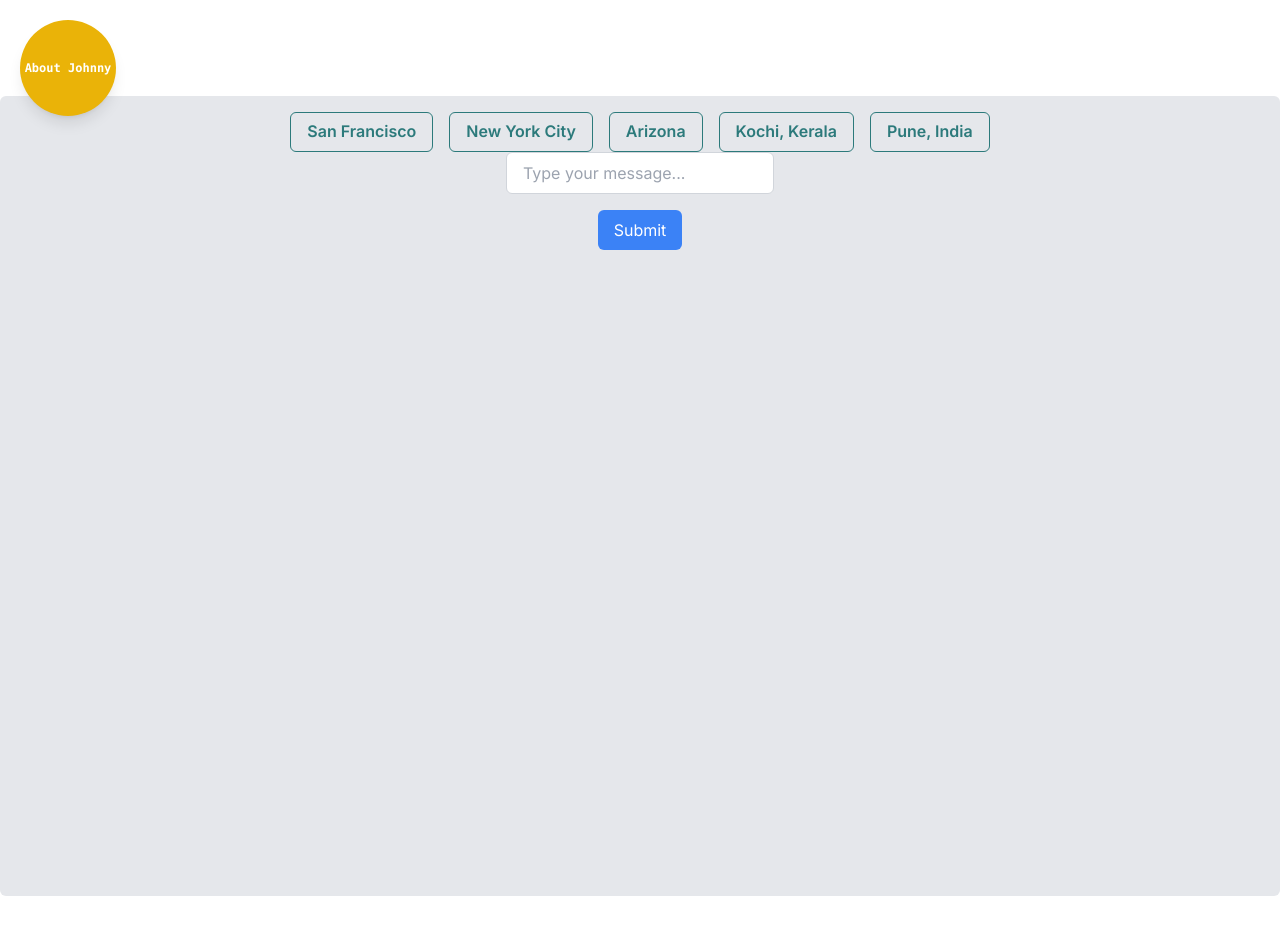
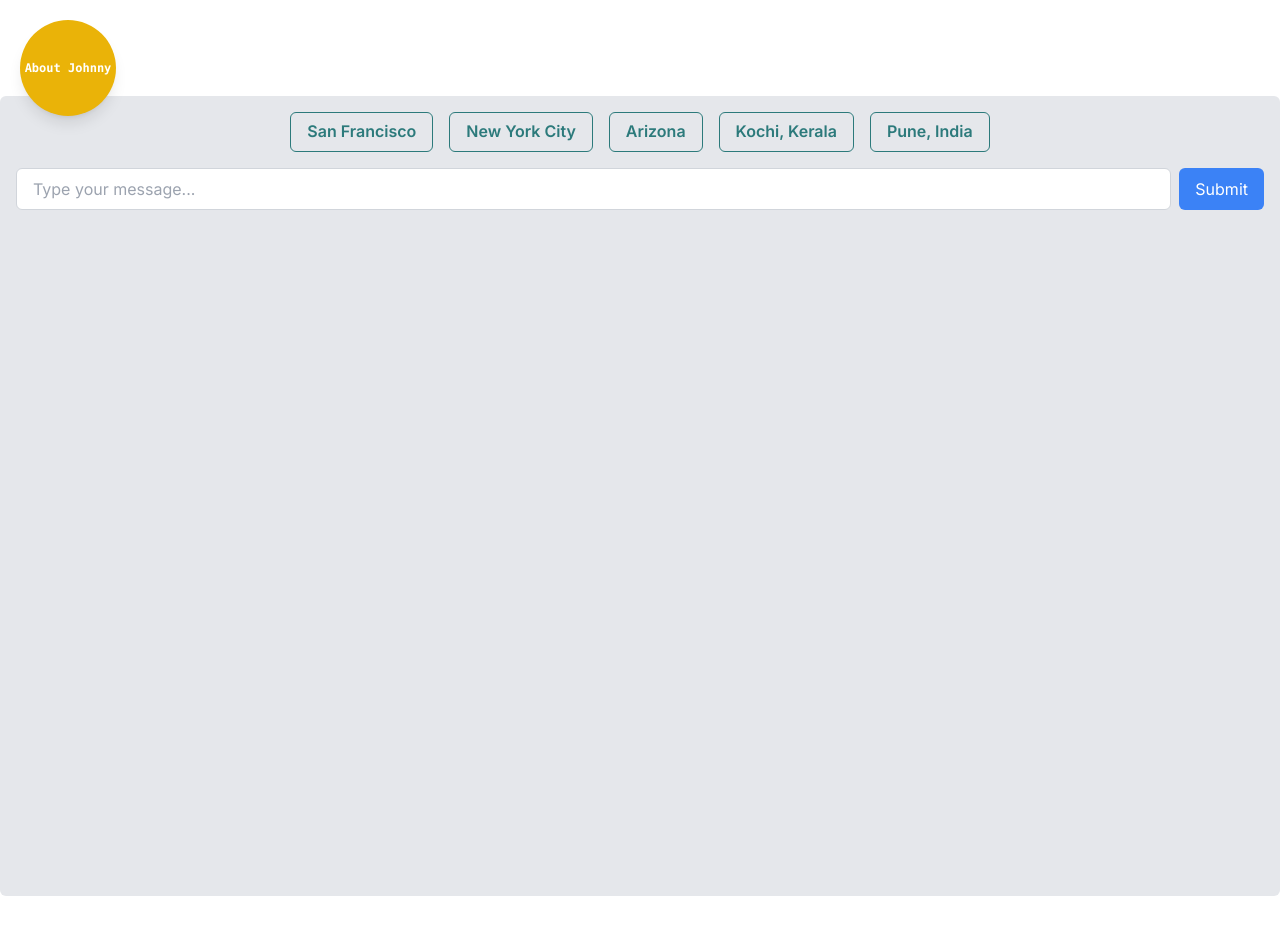
Before and after one commit to JSsquare/johnny-quest, a Next.js app: page / in a window 1280 px wide. Shown: the top 934 px of the page. Built offline with nearby package versions, Linux system fonts and the light colour scheme.

Commit message:
Small UI improvments

```diff
--- a/app/components/ChatContainer.tsx
+++ b/app/components/ChatContainer.tsx
@@ -1,29 +1,31 @@
 'use client'
-import { Button, Center, Stack } from '@chakra-ui/react'
-import { SyntheticEvent, useState } from 'react'
+import { Button, Stack } from '@chakra-ui/react'
+import { useState } from 'react'
 
 const ChatContainer = () => {
   const [inputText, setInputText] = useState('')
   const [chatHistory, setChatHistory] = useState<string[]>([])
 
   const handleSubmit = () => {
-    if (inputText.length)
+    if (inputText.length) {
       setChatHistory((prevChatHistory) => [...prevChatHistory, inputText])
       setInputText('')
+    }
   }
 
   return (
     <div className="p-4 bg-gray-200 rounded-md h-screen w-screen">
       <CityPills />
 
-      <Stack align="center">
+      <Stack spacing={4}>
         {chatHistory.map((message, index) => (
           <div key={index} className="bg-white p-4 rounded-md shadow-md">
             <p className="text-lg">{message}</p>
           </div>
         ))}
+        <div className="flex">
           <input
-          className="px-4 py-2 border border-gray-300 rounded-md"
+            className="flex-grow px-4 py-2 border border-gray-300 rounded-md"
             type="text"
             placeholder="Type your message..."
             value={inputText}
@@ -35,11 +37,12 @@
             }}
           />
           <button
-          className="mt-2 px-4 py-2 bg-blue-500 text-white rounded-md"
+            className="ml-2 px-4 py-2 bg-blue-500 text-white rounded-md"
             onClick={() => handleSubmit()}
           >
             Submit
           </button>
+        </div>
       </Stack>
     </div>
   )
@@ -47,7 +50,7 @@
 
 const CityPills = () => {
   return (
-    <Stack direction="row" spacing={4} align="center" justify="center">
+    <Stack direction="row" spacing={4} align="center" justify="center" mb={4}>
       <Button colorScheme="teal" variant="outline">
         San Francisco
       </Button>
```
Lines whose indentation alone changed are shown as unchanged.
